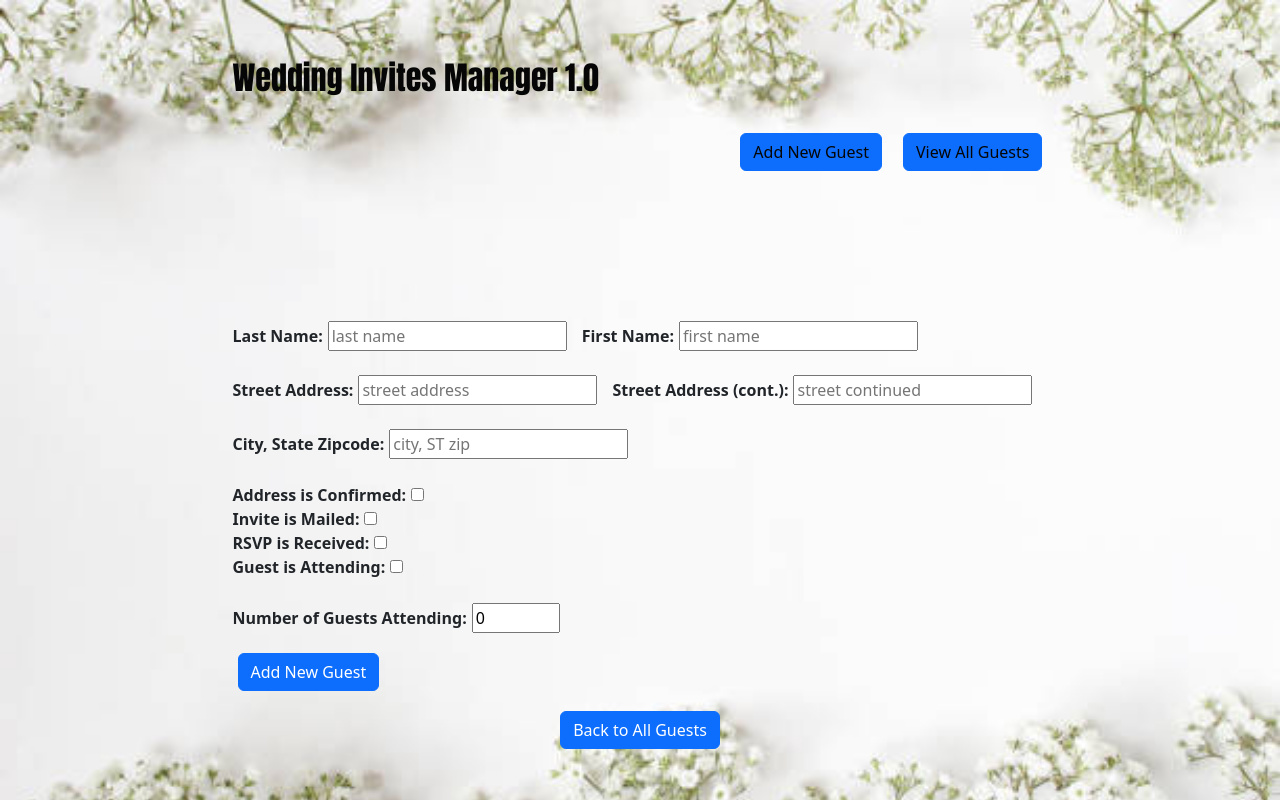
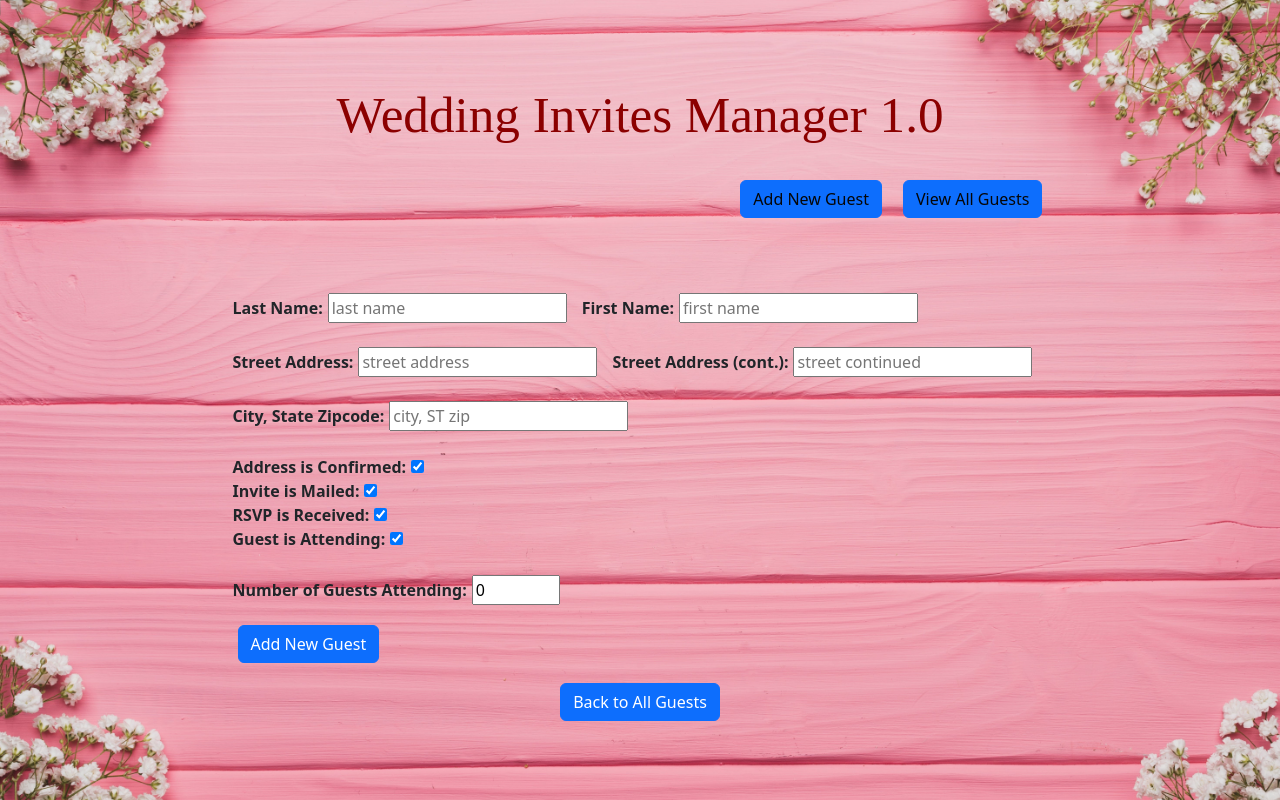
Before and after one commit to rboyce212/Wedding-Invitations-Manager, a React (Vite) app: page /guests/add in a window 1280 px wide. Built offline with nearby package versions, Linux system fonts and the light colour scheme; no server answers; a web font is replaced by a local one.

Commit message:
added final styling

```diff
--- a/src/Components/AddGuestForm.jsx
+++ b/src/Components/AddGuestForm.jsx
@@ -134,7 +134,7 @@ export default function AddGuestForm() {
           id="addConfirm"
           type="checkbox"
           onChange={handleAddConfirmChange}
-          checked={guest.addConfirm}
+          checked={String(guest.addConfirm)}
         />
         <br />
         <label htmlFor="isMailed">Invite is Mailed: </label>
@@ -142,7 +142,7 @@ export default function AddGuestForm() {
           id="isMailed"
           type="checkbox"
           onChange={handleIsMailedChange}
-          checked={guest.isMailed}
+          checked={String(guest.isMailed)}
         />
         <br />
         <label htmlFor="rsvp">RSVP is Received: </label>
@@ -150,7 +150,7 @@ export default function AddGuestForm() {
           id="rsvp"
           type="checkbox"
           onChange={handleRsvpChange}
-          checked={guest.rsvp}
+          checked={String(guest.rsvp)}
         />
         <br />
         <label htmlFor="attending">Guest is Attending: </label>
@@ -158,7 +158,7 @@ export default function AddGuestForm() {
           id="attending"
           type="checkbox"
           onChange={handleAttendingChange}
-          checked={guest.attending}
+          checked={String(guest.attending)}
         />
         <br />
         <br />
--- a/src/Components/NavBar.jsx
+++ b/src/Components/NavBar.jsx
@@ -4,12 +4,17 @@ export default function NavBar() {
   return (
     <nav>
       <header>
-        <h2 className="navbar">
-          <Link to="/">
+        <div>
+          <h1 className="navbar">
+            <Link
+              to="/"
+              className="w-100 text-right"
+              style={{ display: "inline-block", color: "darkred" }}
+            >
               Wedding Invites Manager 1.0
               <link />
             </Link>
-        </h2>
+          </h1>
           <div class="d-grid gap-2 d-md-flex justify-content-md-end">
             <button type="button" className="btn btn-primary me-md-2">
               <Link to="/guests/add">Add New Guest</Link>
@@ -18,6 +23,7 @@ export default function NavBar() {
               <Link to="/guests">View All Guests</Link>
             </button>
           </div>
+        </div>
       </header>
     </nav>
   );
--- a/src/Style/home.css
+++ b/src/Style/home.css
@@ -14,10 +14,19 @@ h3 {
 }
 
 .navbar {
-  font-family: "Gill Sans", "Gill Sans MT", Calibri, "Trebuchet MS", sans-serif;
+  font-family: cursive;
   text-shadow: 10px;
   font: bolder;
   font-weight: 600;
   text-decoration: solid;
-  font-family: Impact, Haettenschweiler, "Arial Narrow Bold", sans-serif;
+  color: rgb(87, 6, 6);
 }
+
+.skinny-col th {
+  font-size: 12px;
+  background-color: #b0d2e2;
+}
+
+th {
+  font-size: 15px;
+}
--- a/src/index.css
+++ b/src/index.css
@@ -75,7 +75,7 @@ button:focus-visible {
 }
 
 body {
-  background-image: url(/src/assets/top-bottom-flowers.jpg);
+  background-image: url(/src/assets/pexels.jpeg);
   background-repeat: no-repeat;
   background-attachment: fixed;
   background-size: cover;
@@ -105,7 +105,7 @@ header {
 }
 
 header {
-  margin-bottom: 150px;
+  margin-bottom: 75px;
 }
 
 .app {
@@ -134,5 +134,14 @@ label {
   align-self: flex-start;
 }
 
-#backtoall {
+.navbar {
+  font-family: cursive;
+  text-shadow: 10px;
+  font: bolder;
+  font-weight: 900;
+  text-decoration: solid;
 }
+
+.navbar {
+  color: rgb(106, 6, 6);
+}
```
Also changed, not shown: src/App.jsx (+0 -22 lines). Lines whose indentation alone changed are shown as unchanged.
